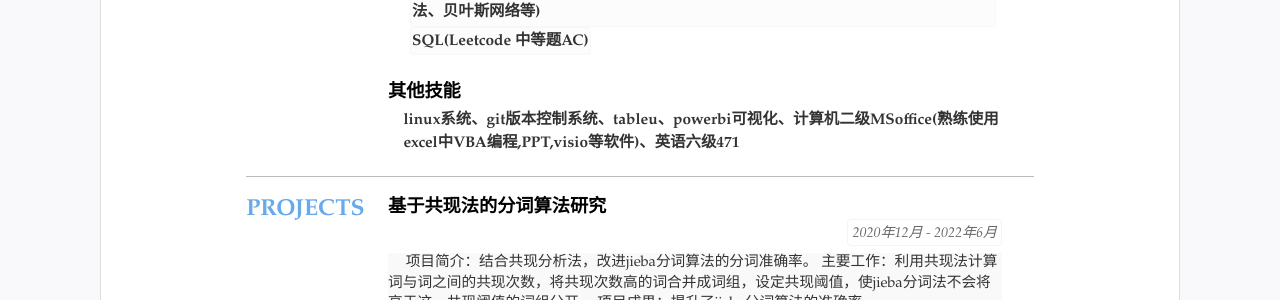
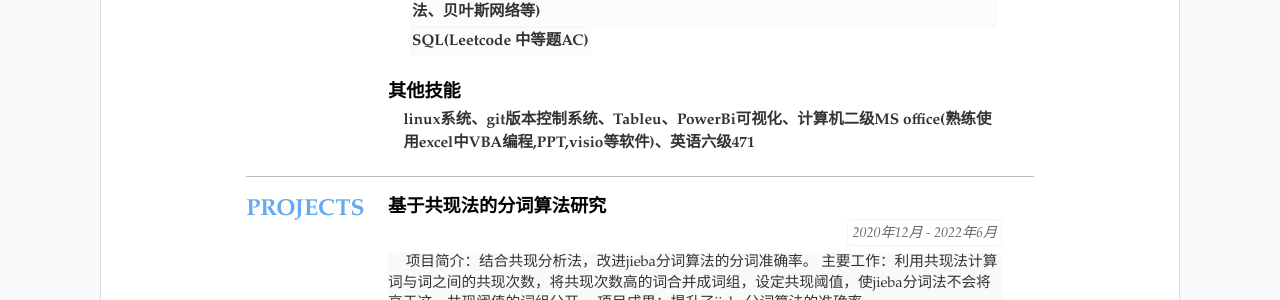
Before and after one commit to qiaokelishushu/CV, a Jekyll site: the page built from index.html, in a window 1280 px wide. Shown: the part 571-871 px from the top of the page. Built offline with Jekyll 4.4.1, drawn with Linux system fonts in a browser that asks for light colours.

Commit message:
Update resume.yml

```diff
--- a/_data/resume.yml
+++ b/_data/resume.yml
@@ -48,7 +48,7 @@ main: #简历主要内容，
     - SQL(Leetcode 中等题AC)
 #     - 语言3
   - title: 其他技能
-    summary: linux系统、git版本控制系统、tableu、powerbi可视化、计算机二级MSoffice(熟练使用excel中VBA编程,PPT,visio等软件)、英语六级471
+    summary: linux系统、git版本控制系统、Tableu、PowerBi可视化、计算机二级MS office(熟练使用excel中VBA编程,PPT,visio等软件)、英语六级471
 
 # - type: experience
 #   name: 经验
```
